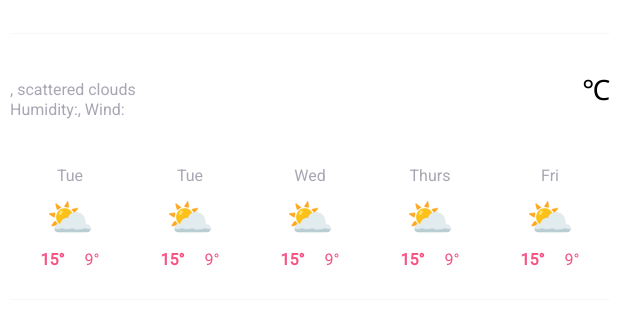
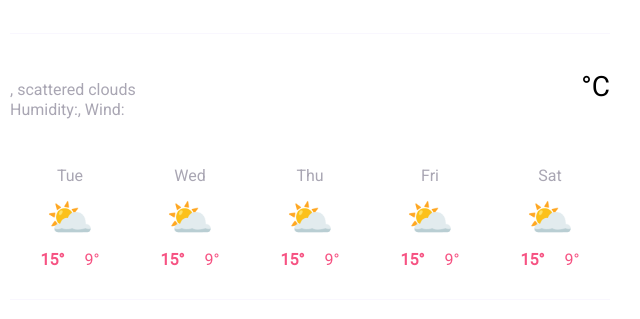
Before and after one commit to gloriamatope/weather-forcast, a plain HTML site: page index.html in a window 1280 px wide. Shown: the part 131-450 px from the top of the page, 330-970 px from the left. Drawn offline with nearby package versions, Linux system fonts and the light colour scheme; no server answers.

Commit message:
Inject the forecast from HTML to Javascript

```diff
--- a/index.html
+++ b/index.html
@@ -37,65 +37,11 @@
                         <div id="icon"></div>
 
                         <div class="weather-app-temperature" id="temperature"></div>
-                        <div class="weather-app-unit">℃</div>
+                        <div class="weather-app-unit">°C</div>
                     </div>
                 </div>
-                <div class="weather-forcast">
-                    <div class="weather-forcast-day">
-                        <div class="weather-forcast-date">Tue</div>
-                        <div class="weather-forcast-icon">⛅ </div>
-                        <div class="weather-forcast-temperatures">
-                            <div class="weather-forcast-temperature">
-                                <strong>15°</strong>
-                            </div>
-                            <div class="weather-forcast-temperature">9°</div>
-                        </div>
+                <div class="weather-forcast" id="weather-forcast">
 
-                    </div>
-                    <div class="weather-forcast-day">
-                        <div class="weather-forcast-date">Tue</div>
-                        <div class="weather-forcast-icon">⛅ </div>
-                        <div class="weather-forcast-temperatures">
-                            <div class="weather-forcast-temperature">
-                                <strong>15°</strong>
-                            </div>
-                            <div class="weather-forcast-temperature">9°</div>
-                        </div>
-
-                    </div>
-                    <div class="weather-forcast-day">
-                        <div class="weather-forcast-date">Wed</div>
-                        <div class="weather-forcast-icon">⛅ </div>
-                        <div class="weather-forcast-temperatures">
-                            <div class="weather-forcast-temperature">
-                                <strong>15°</strong>
-                            </div>
-                            <div class="weather-forcast-temperature">9°</div>
-                        </div>
-
-                    </div>
-                    <div class="weather-forcast-day">
-                        <div class="weather-forcast-date">Thurs</div>
-                        <div class="weather-forcast-icon">⛅ </div>
-                        <div class="weather-forcast-temperatures">
-                            <div class="weather-forcast-temperature">
-                                <strong>15°</strong>
-                            </div>
-                            <div class="weather-forcast-temperature">9°</div>
-                        </div>
-
-                    </div>
-                    <div class="weather-forcast-day">
-                        <div class="weather-forcast-date">Fri</div>
-                        <div class="weather-forcast-icon">⛅ </div>
-                        <div class="weather-forcast-temperatures">
-                            <div class="weather-forcast-temperature">
-                                <strong>15°</strong>
-                            </div>
-                            <div class="weather-forcast-temperature">9°</div>
-                        </div>
-
-                    </div>
                 </div>
 
 
--- a/src/index.js
+++ b/src/index.js
@@ -69,7 +69,37 @@ function handleSearchElement(event) {
     //cityElement.innerHTML = searchinput.value;
     searchCity(searchinput.value);
 }
+function displayforcast() {
+
+
+    let days = ["Tue", "Wed", "Thu", "Fri", "Sat"];
+    let forcastHtml = "";
+    days.forEach(function (day) {
+
+forcastHtml =  forcastHtml +`
+<div class="weather-forcast-day">
+        <div class="weather-forcast-date">${day}</div>
+        <div class="weather-forcast-icon">⛅</div>
+        <div class="weather-forcast-temperatures">
+            <div class="weather-forcast-temperature">
+                <strong>15°</strong>
+            </div>
+            <div class="weather-forcast-temperature">9°</div>
+        </div>
+
+    </div>
+
+`;
+
+    });
+     let forcastElement = document.querySelector("#weather-forcast");
+    forcastElement.innerHTML = forcastHtml;
+
+}
+
 
 let searchformElement = document.querySelector("#search-form");
 searchformElement.addEventListener("submit", handleSearchElement)
 searchCity("Paris");
+
+displayforcast();
```
